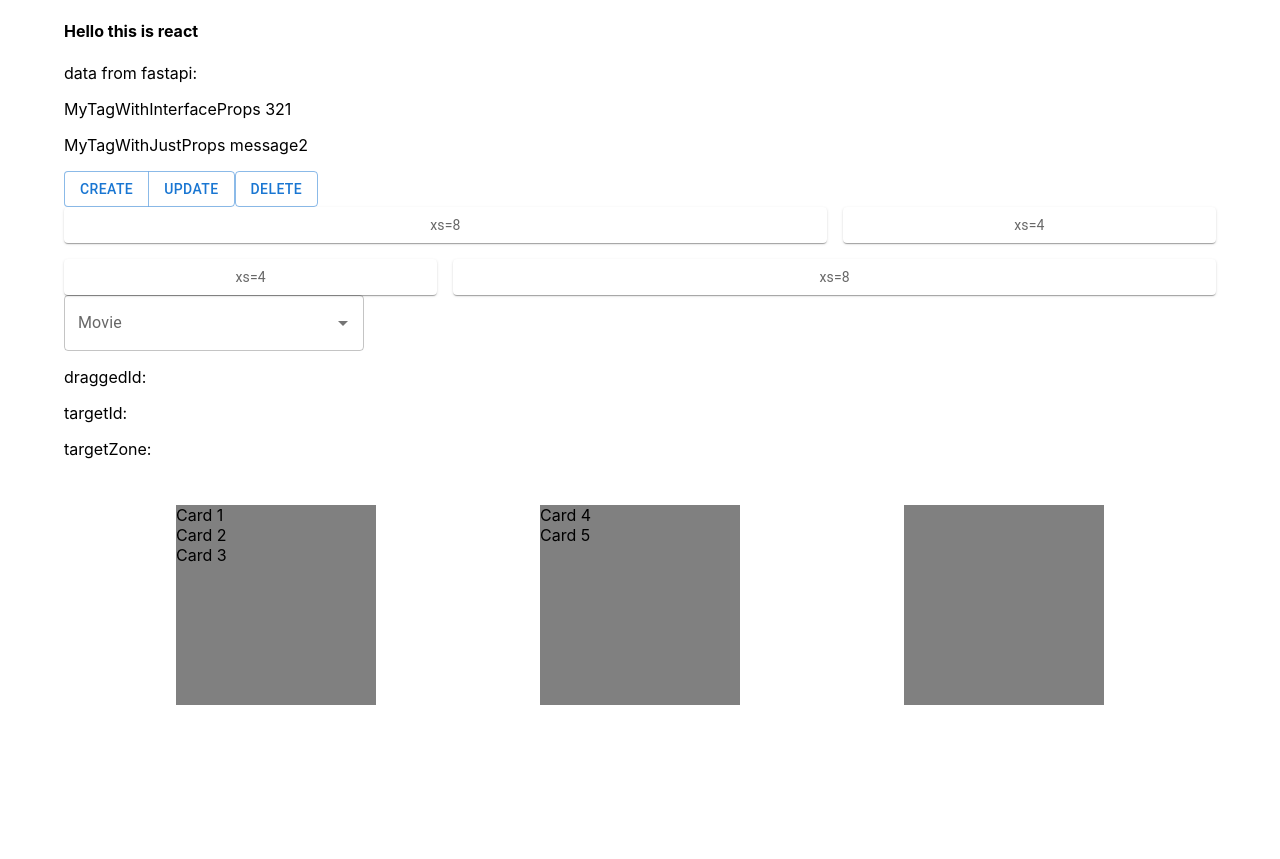
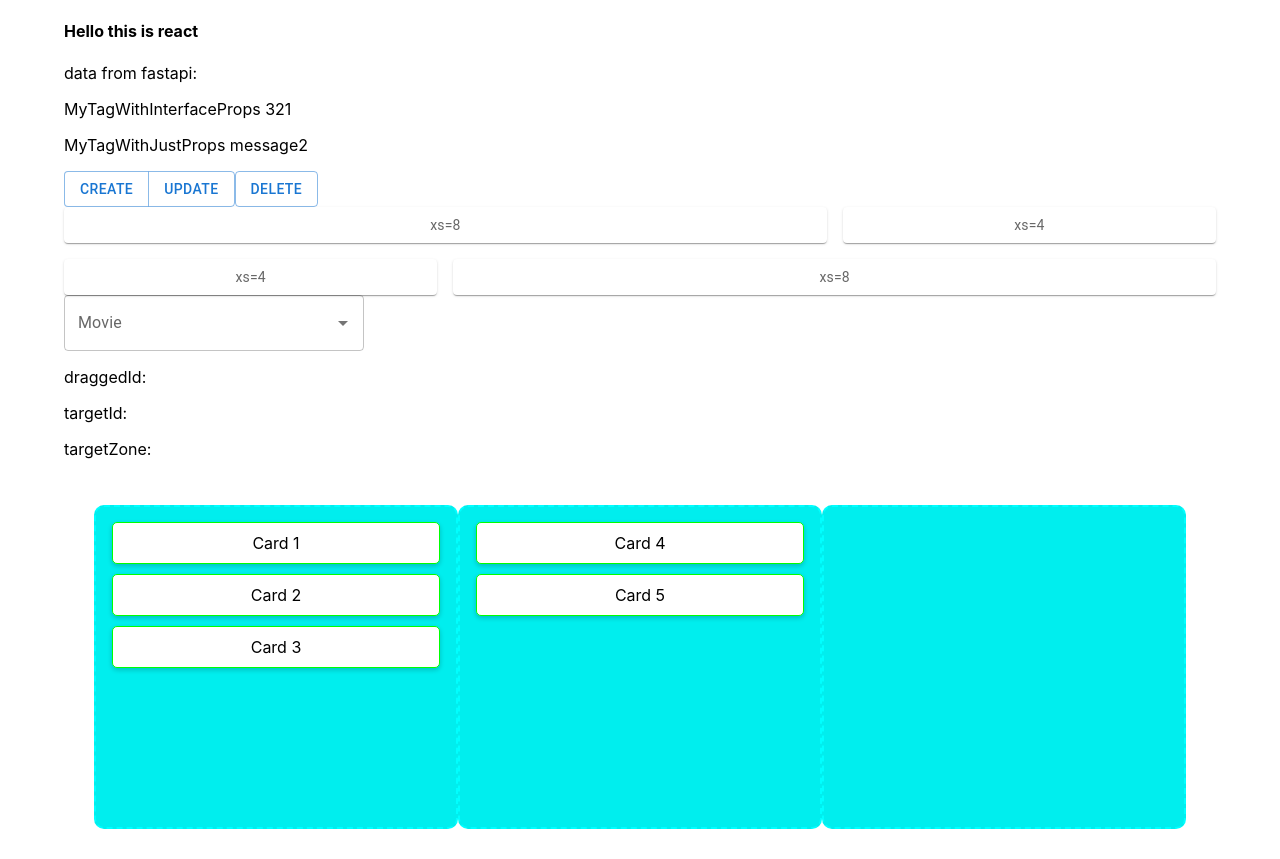
Before and after one commit to son-engr-kr/ReactAndServer, a React (Create React App) app in the folder react_app_ts/: page / in a window 1280 px wide. Before the commit the page ends 800 px from the top, so only its background shows below. Built offline with nearby package versions, Linux system fonts and the light colour scheme.

Commit message:
React-ts: DnD style add

```diff
--- a/react_app_ts/src/drag_and_drop/DraggableCard.tsx
+++ b/react_app_ts/src/drag_and_drop/DraggableCard.tsx
@@ -1,5 +1,6 @@
 import React from 'react';
 import { useDrag, useDrop, DragSourceMonitor } from 'react-dnd';
+import './dragAndDropStyles.css';
 
 interface DraggableCardProps {
   id: string;
@@ -36,7 +37,7 @@ const DraggableCard: React.FC<DraggableCardProps> = ({ id, text, targetZone, mov
   });
 
   return (
-    <div ref={(node) => drag(drop(node))} style={{ opacity: isDragging ? 0.5 : 1, cursor: 'move' }}>
+    <div className={`draggable-card ${isDragging ? 'hover' : ''}`} ref={(node) => drag(drop(node))} style={{ opacity: isDragging ? 0.5 : 1, cursor: 'move' }}>
       {text}
     </div>
   );
--- a/react_app_ts/src/drag_and_drop/DropZone.tsx
+++ b/react_app_ts/src/drag_and_drop/DropZone.tsx
@@ -1,5 +1,6 @@
 import React from 'react';
 import { useDrop } from 'react-dnd';
+import './dragAndDropStyles.css';
 
 interface DropZoneProps {
   zone: number;
@@ -24,7 +25,7 @@ const DropZone: React.FC<DropZoneProps> = ({ zone, onDrop, onHover, children })
   });
 
   return (
-    <div ref={drop} style={{ width: '200px', height: '200px', backgroundColor: isOver ? 'lightblue' : 'grey' }}>
+    <div className={`drop-zone ${isOver ? 'over' : ''}`} ref={drop}>
       {children}
     </div>
   );
--- /dev/null
+++ b/react_app_ts/src/drag_and_drop/dragAndDropStyles.css
@@ -0,0 +1,37 @@
+/* DropZone style */
+.drop-zone {
+    width: 600px;
+    height: 300px;
+    border: 2px dashed #00ffff;
+    border-radius: 10px;
+    padding: 10px;
+    background-color: #00eeee;
+    display: flex;
+    flex-direction: column;
+    align-items: center;
+    justify-content: start;
+    overflow-y: auto;
+  }
+  .drop-zone.over {
+    background-color: lightblue;
+  }
+
+  /* DraggableCard style */
+  .draggable-card {
+    width: 90%;
+    margin: 5px 0;
+    padding: 10px;
+    background-color: #ffffff;
+    border: 1px solid #00ff00;
+    border-radius: 5px;
+    box-shadow: 0 2px 5px rgba(0,0,0,0.2);
+    cursor: pointer;
+    text-align: center;
+    cursor: 'move';
+  }
+
+  .draggable-card:hover {
+    border-color: #ff0000;
+    opacity:0.5;
+    cursor: 'move';
+  }
```
